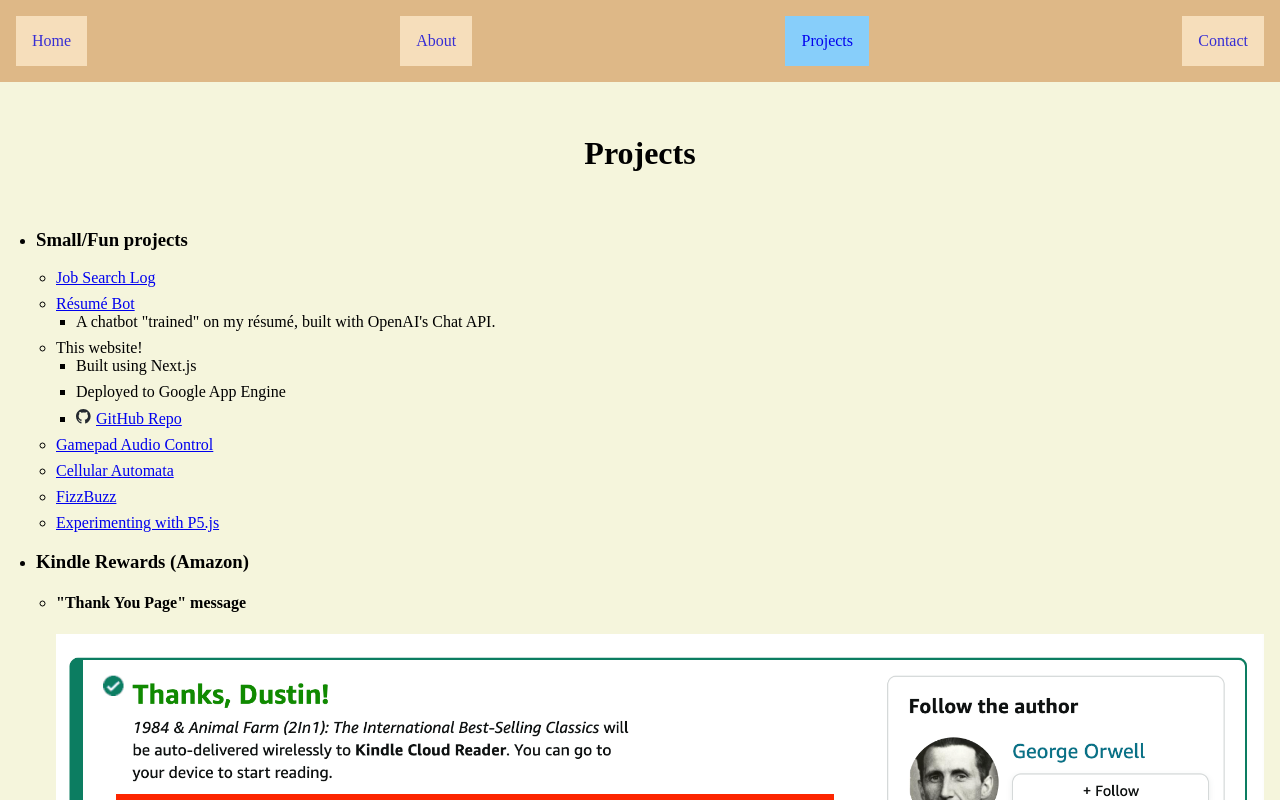
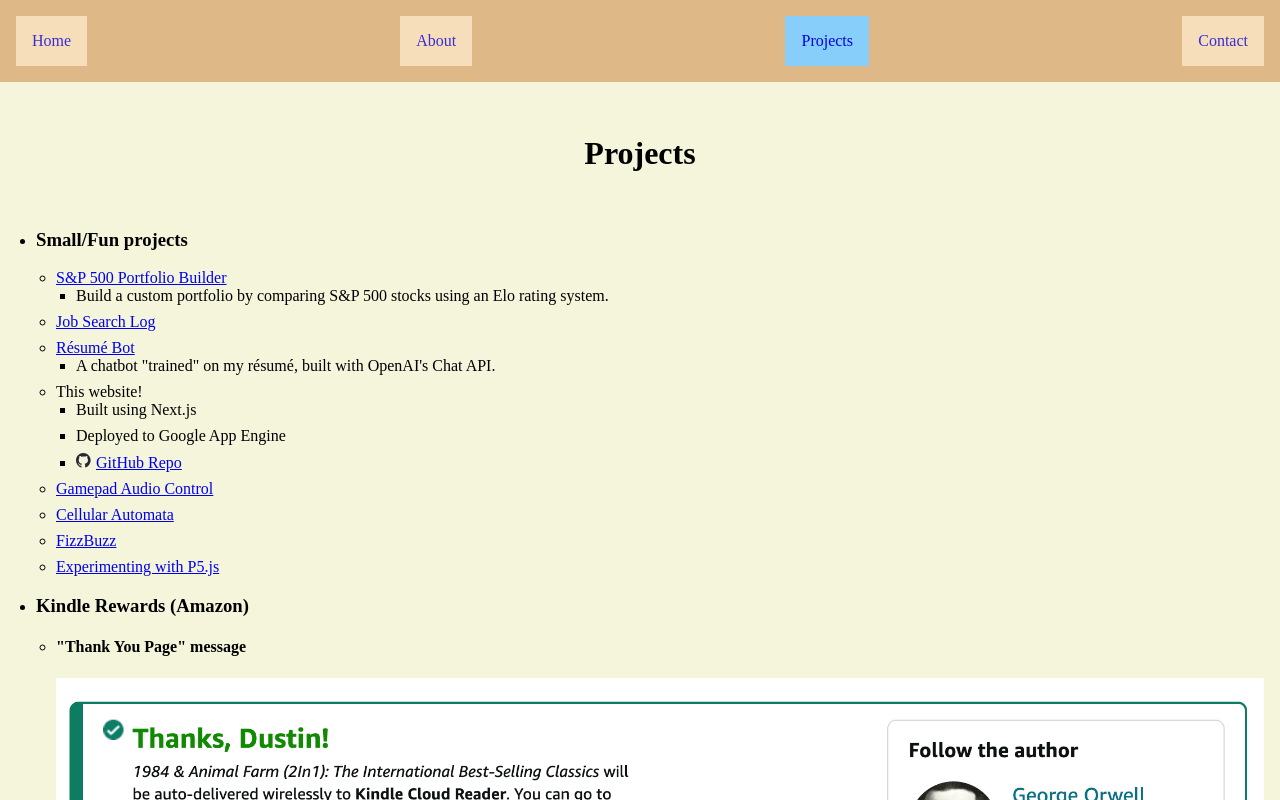
Before and after one commit to dusty-g/personal-website, a Next.js app: page /projects in a window 1280 px wide. Shown: the top 800 px of the page. Built offline with nearby package versions, Linux system fonts and the light colour scheme.

Commit message:
added link to portfolio builder

```diff
--- a/pages/projects.tsx
+++ b/pages/projects.tsx
@@ -23,6 +23,7 @@
             <ul className={styles.projectsList}>
             <li><h3>Small/Fun projects</h3>
                     <ul>
+                        <li><Link href="projects/sp500">S&P 500 Portfolio Builder</Link><ul><li>Build a custom portfolio by comparing S&P 500 stocks using an Elo rating system.</li></ul></li>
                         <li><Link href="projects/job-search-log">Job Search Log</Link></li>
                         <li><Link href="/chat">Résumé Bot</Link><ul><li>A chatbot &quot;trained&quot; on my résumé, built with OpenAI&apos;s Chat API.</li></ul></li>
                         <li>This website!
```
